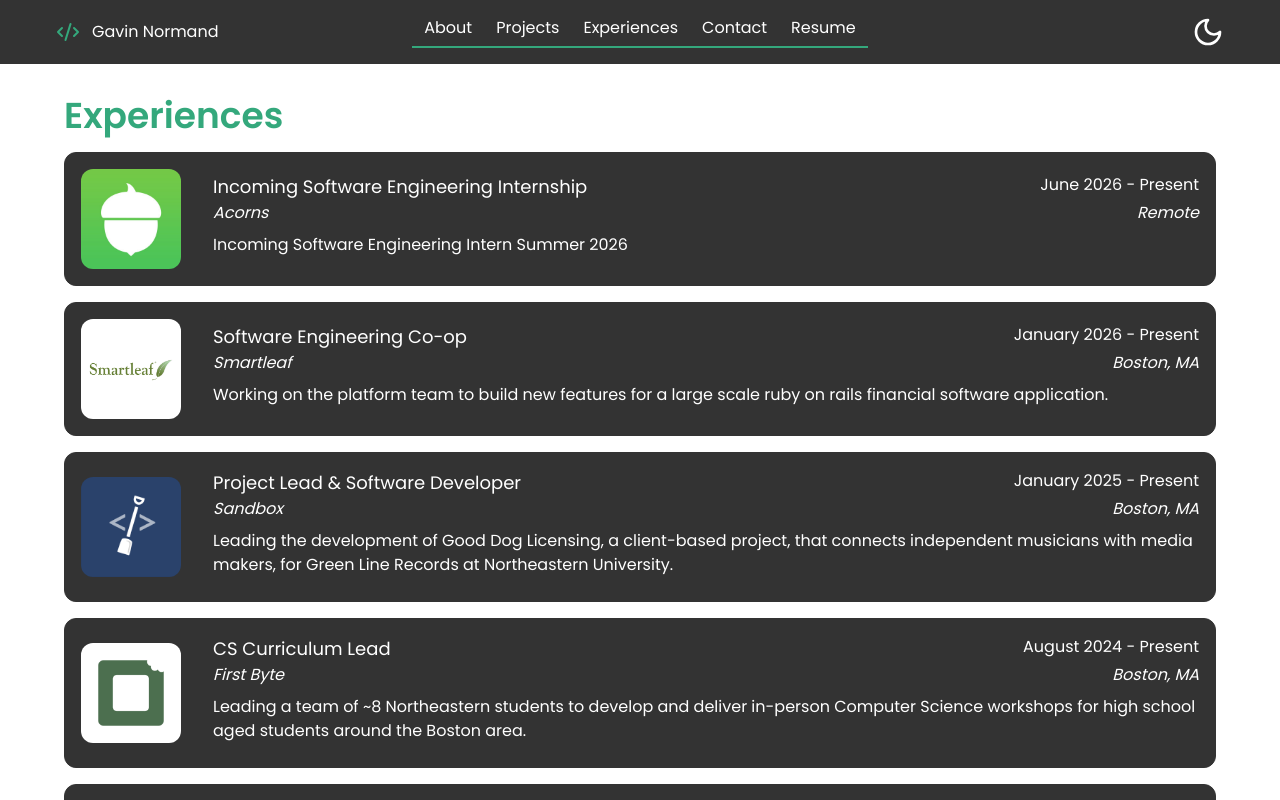
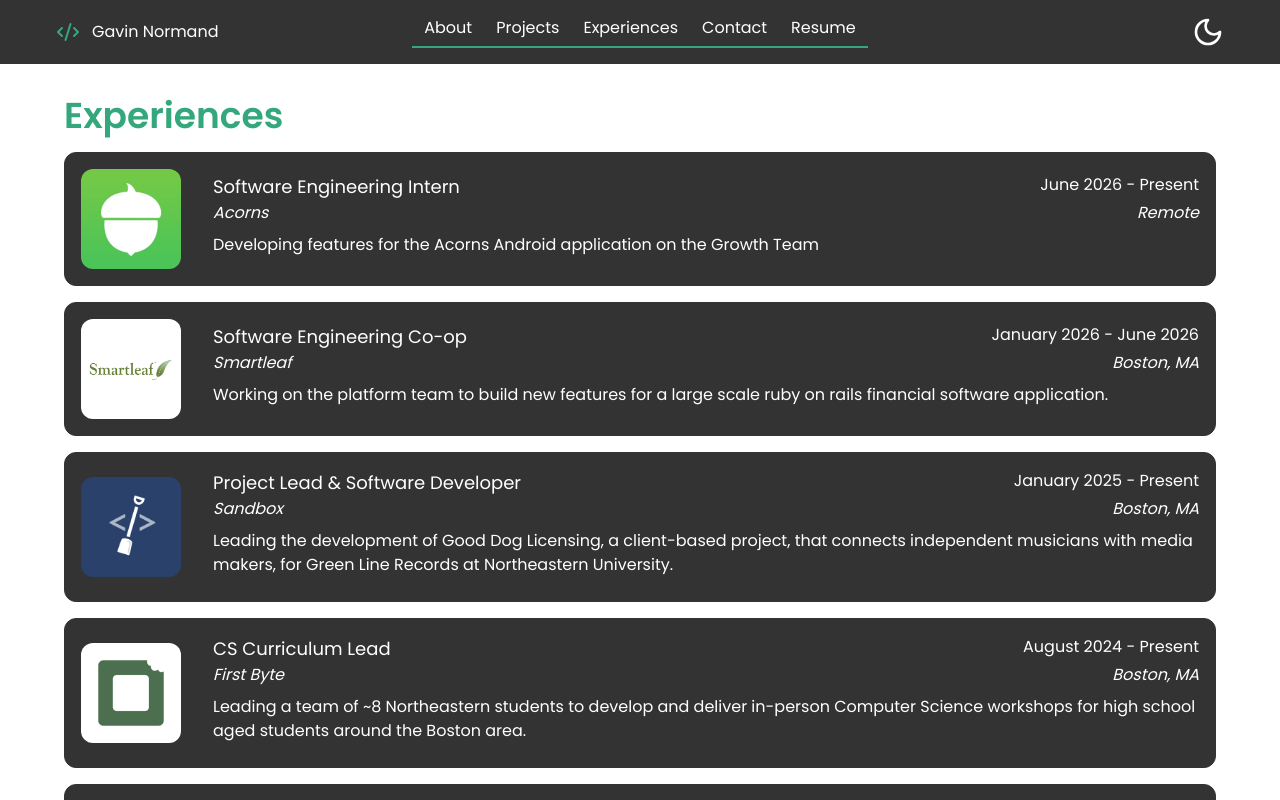
Before and after one commit to gavinnormand/personal-website, a React (Vite) app: page /experiences in a window 1280 px wide. Shown: the top 800 px of the page. Built offline with nearby package versions, Linux system fonts and the light colour scheme.

Commit message:
Update experiences, about, and resume

```diff
--- a/src/pages/about.tsx
+++ b/src/pages/about.tsx
@@ -29,6 +29,7 @@
   "Python",
   "JavaScript",
   "TypeScript",
+  "Ruby",
   "C",
   "C#",
   "C++",
@@ -46,6 +47,7 @@
   "Tailwind CSS",
 
   // Backend / Full-stack
+  "Rails",
   "Node.js",
   "Spring Boot",
   "Express.js",
@@ -93,11 +95,20 @@
           About Me
         </h1>
         <p className="text-l pt-4 text-primary dark:text-primary-dark">
-          Hi! My name is Gavin Normand and I am a second-year student at
+          Hi! My name is Gavin Normand and I am a third-year student at
           Northeastern University pursuing a bachelor's degree in Computer
           Science with a concentration in Software and a minor in Mathematics. I
-          expect to graduate in December of 2027. Currently I am on co-op as a
-          Software Engineer at Smartleaf!
+          expect to graduate in December of 2027.
+        </p>
+        <p className="text-l pt-4 text-primary dark:text-primary-dark">
+          Currently I am a Software Engineering Intern at{" "}
+          <a
+            className="text-accent underline hover:decoration-wavy"
+            href="https://www.acorns.com/"
+          >
+            Acorns
+          </a>
+          ! Previously I have worked as a Software Engineering Co-op at Smartleaf.
         </p>
         <p className="text-l pt-4 text-primary dark:text-primary-dark">
           I spend a lot of my time working on projects through Sandbox,
--- a/src/pages/experiences.tsx
+++ b/src/pages/experiences.tsx
@@ -2,13 +2,13 @@
 
 const experiences = [
   {
-    position: "Incoming Software Engineering Internship",
+    position: "Software Engineering Intern",
     company: "Acorns",
     startDate: { month: "June", year: "2026" },
     endDate: null,
     location: "Remote",
     description:
-      "Incoming Software Engineering Intern Summer 2026",
+      "Developing features for the Acorns Android application on the Growth Team",
     logo: {
       src: "/experiences/acorns.jpg",
       alt: "Acorns Logo",
@@ -19,7 +19,7 @@
     position: "Software Engineering Co-op",
     company: "Smartleaf",
     startDate: { month: "January", year: "2026" },
-    endDate: null,
+    endDate: { month: "June", year: "2026" },
     location: "Boston, MA",
     description:
       "Working on the platform team to build new features for a large scale ruby on rails financial software application.",
```
Also changed, not shown: 1 other file (tests, documents, lock files or other folders).
